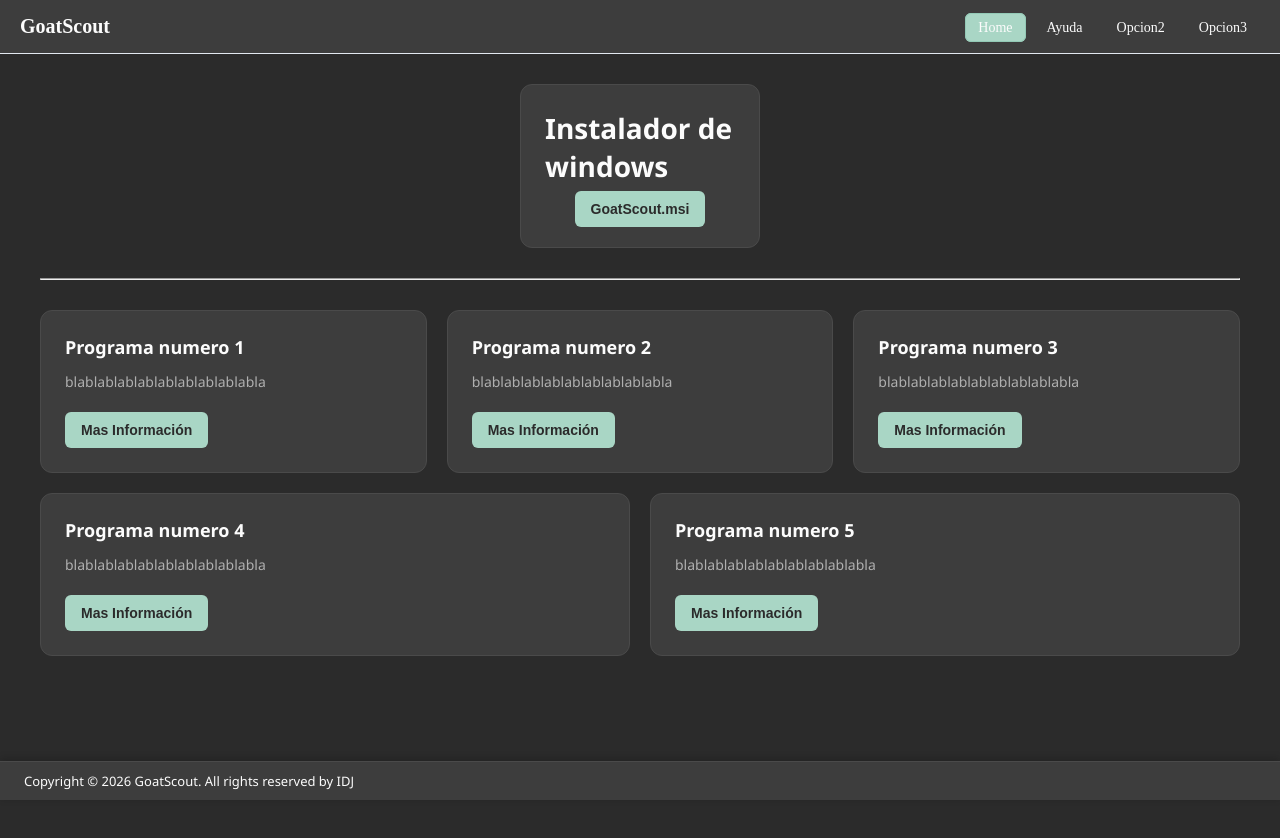
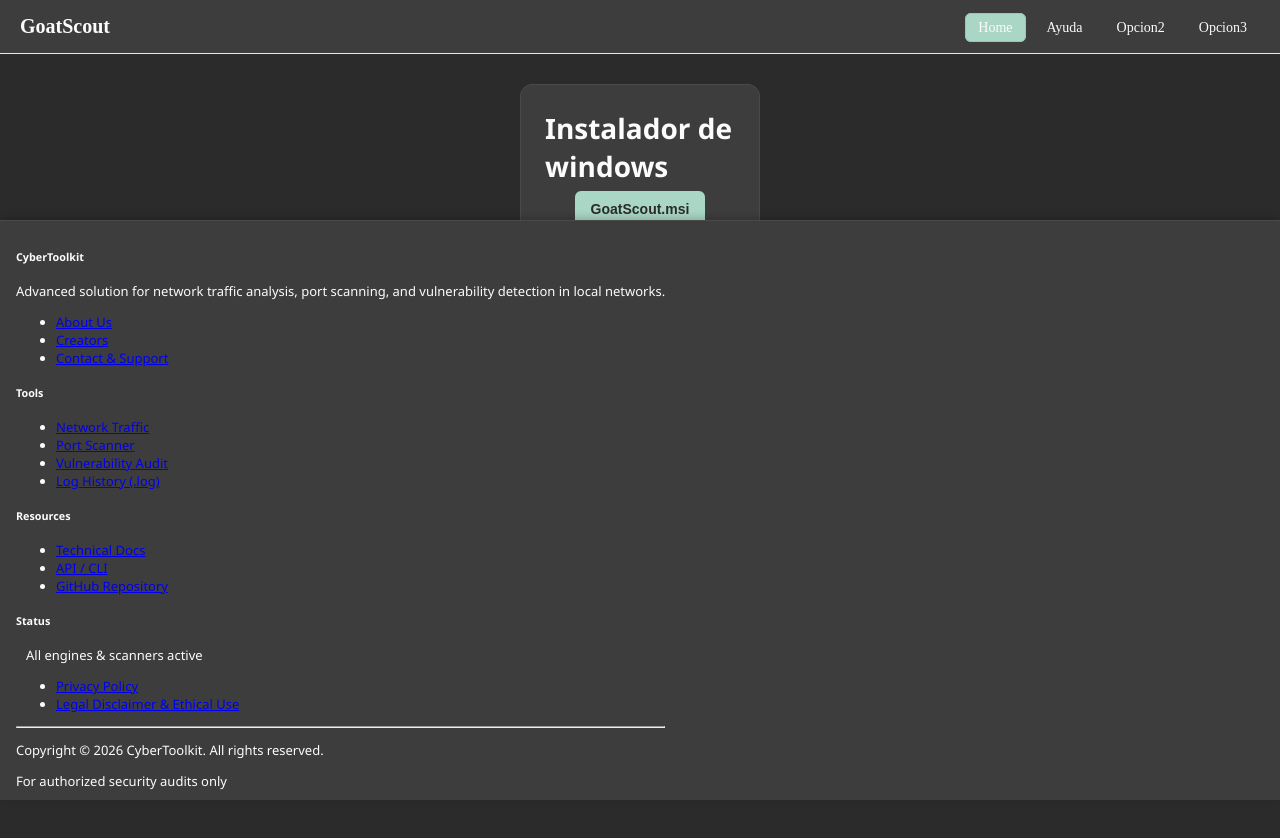
Before and after one commit to goatythegoat/Scout-Goat-web, an Angular app: page /home in a window 1280 px wide. Shown: the top 838 px of the page. Built offline with nearby package versions, Linux system fonts and the light colour scheme.

Commit message:
Footer-no-Style

```diff
--- a/src/app/shared/components/footer/footer.html
+++ b/src/app/shared/components/footer/footer.html
@@ -1,6 +1,62 @@
-<footer class="footer">
-  <div class="footer-info">
-    <span class="online-indicator"></span>
-    <span>Copyright © 2026 GoatScout. All rights reserved by IDJ</span>
+<footer class="footer bg-dark text-light py-5">
+  <div class="container">
+    <div class="row">
+      <!-- Column 1: Company / Project -->
+      <div class="footer-col col-md-3 mb-4">
+        <h5 class="text-uppercase fw-bold mb-3">CyberToolkit</h5>
+        <p class="text-muted small">Advanced solution for network traffic analysis, port scanning, and vulnerability detection in local networks.</p>
+        <ul class="list-unstyled">
+          <li><a href="#about" class="text-decoration-none text-light">About Us</a></li>
+          <li><a href="#creators" class="text-decoration-none text-light">Creators</a></li>
+          <li><a href="#contact" class="text-decoration-none text-light">Contact & Support</a></li>
+        </ul>
+      </div>
+
+      <!-- Column 2: Toolkit Features -->
+      <div class="footer-col col-md-3 mb-4">
+        <h5 class="text-uppercase fw-bold mb-3">Tools</h5>
+        <ul class="list-unstyled">
+          <li><a href="#traffic" class="text-decoration-none text-light">Network Traffic</a></li>
+          <li><a href="#ports" class="text-decoration-none text-light">Port Scanner</a></li>
+          <li><a href="#vulnerabilities" class="text-decoration-none text-light">Vulnerability Audit</a></li>
+          <li><a href="#logs" class="text-decoration-none text-light">Log History (.log)</a></li>
+        </ul>
+      </div>
+
+      <!-- Column 3: Resources & Documentation -->
+      <div class="footer-col col-md-3 mb-4">
+        <h5 class="text-uppercase fw-bold mb-3">Resources</h5>
+        <ul class="list-unstyled">
+          <li><a href="#docs" class="text-decoration-none text-light">Technical Docs</a></li>
+          <li><a href="#api" class="text-decoration-none text-light">API / CLI</a></li>
+          <li><a href="#github" class="text-decoration-none text-light" target="_blank">GitHub Repository</a></li>
+        </ul>
+      </div>
+
+      <!-- Column 4: System Status & Legal -->
+      <div class="footer-col col-md-3 mb-4">
+        <h5 class="text-uppercase fw-bold mb-3">Status</h5>
+        <div class="d-flex align-items-center mb-2">
+          <span class="online-indicator bg-success rounded-circle me-2" style="width: 10px; height: 10px; display: inline-block;"></span>
+          <span class="small text-muted">All engines & scanners active</span>
+        </div>
+        <ul class="list-unstyled small mt-3">
+          <li><a href="#privacy" class="text-decoration-none text-muted">Privacy Policy</a></li>
+          <li><a href="#terms" class="text-decoration-none text-muted">Legal Disclaimer & Ethical Use</a></li>
+        </ul>
+      </div>
+    </div>
+
+    <hr class="border-secondary my-4">
+
+    <!-- Copyright and bottom bar -->
+    <div class="row align-items-center">
+      <div class="col-md-6 text-center text-md-start">
+        <p class="mb-0 small text-muted">Copyright © 2026 CyberToolkit. All rights reserved.</p>
+      </div>
+      <div class="col-md-6 text-center text-md-end">
+        <span class="badge bg-secondary text-light">For authorized security audits only</span>
+      </div>
+    </div>
   </div>
 </footer>
```
